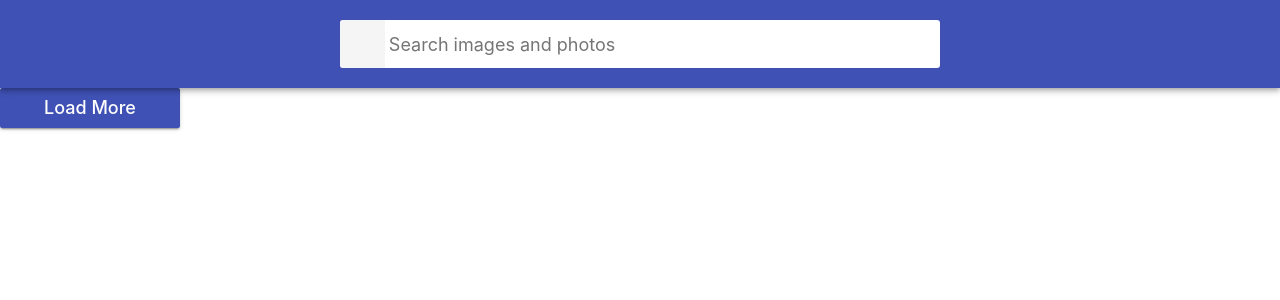
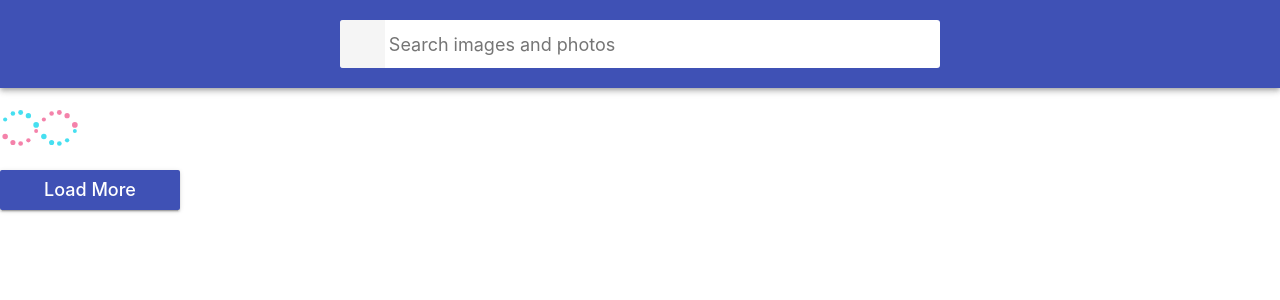
Before and after one commit to Sokilskill/goit-react-hw-03-image-finder, a React (Create React App) app: page / in a window 1280 px wide. Shown: the top 300 px of the page. Built offline with nearby package versions, Linux system fonts and the light colour scheme.

Commit message:
added notification/api.js/

```diff
--- a/package.json
+++ b/package.json
@@ -7,9 +7,13 @@
     "@testing-library/jest-dom": "^5.16.3",
     "@testing-library/react": "^12.1.4",
     "@testing-library/user-event": "^13.5.0",
+    "axios": "^1.5.0",
     "react": "^18.1.0",
     "react-dom": "^18.1.0",
+    "react-icons": "^4.11.0",
+    "react-loader-spinner": "^5.4.5",
     "react-scripts": "5.0.1",
+    "react-toastify": "^9.1.3",
     "reset-css": "^5.0.2",
     "web-vitals": "^2.1.3"
   },
--- a/public/index.html
+++ b/public/index.html
@@ -60,6 +60,7 @@
   <body>
     <noscript>You need to enable JavaScript to run this app.</noscript>
     <div id="root"></div>
+    <!-- <div id="modal"></div> -->
     <!--
       This HTML file is a template.
       If you open it directly in the browser, you will see an empty page.
--- a/src/components/App.jsx
+++ b/src/components/App.jsx
@@ -1,11 +1,12 @@
 import { Component } from 'react';
+import { ToastContainer } from 'react-toastify';
 import SearchBar from './SearchBar/SearchBar';
 import ImageGallery from './ImageGallery/ImageGallery';
 import Button from './Button/Button';
+import Loader from './Loader/Loader';
+import Modal from './Modal/Modal';
 
-const API_KEY = '38642451-6ca93df2512694306dc1a1cd7';
-
-const BASE_URL = 'https://pixabay.com/api/';
+import 'react-toastify/dist/ReactToastify.min.css';
 
 export class App extends Component {
   state = {
@@ -20,8 +21,10 @@ export class App extends Component {
     return (
       <>
         <SearchBar onSubmit={this.handlerFormSubmit} />
+        <Loader />
         <ImageGallery />
         <Button />
+        <ToastContainer />
       </>
     );
   }
--- a/src/components/Loader/Loader.jsx
+++ b/src/components/Loader/Loader.jsx
@@ -0,0 +1,21 @@
+import React from 'react';
+import PropTypes from 'prop-types';
+import { Dna } from 'react-loader-spinner';
+function Loader(props) {
+  return (
+    <div>
+      <Dna
+        visible={true}
+        height="80"
+        width="80"
+        ariaLabel="dna-loading"
+        wrapperStyle={{}}
+        wrapperClass="dna-wrapper"
+      />
+    </div>
+  );
+}
+
+Loader.propTypes = {};
+
+export default Loader;
--- a/src/components/Modal/Modal.jsx
+++ b/src/components/Modal/Modal.jsx
@@ -0,0 +1,14 @@
+import React from 'react';
+import PropTypes from 'prop-types';
+import css from './Modal.module.css';
+
+export default function Modal(props) {
+  return (
+    <div className={css.overlay}>
+      <div className={css.modal}>
+        <img src="" alt="" />
+      </div>
+    </div>
+  );
+}
+Modal.propTypes = {};
--- /dev/null
+++ b/src/components/Modal/Modal.module.css
@@ -0,0 +1,17 @@
+.overlay {
+  position: fixed;
+  top: 0;
+  left: 0;
+  width: 100vw;
+  height: 100vh;
+  display: flex;
+  justify-content: center;
+  align-items: center;
+  background-color: rgba(0, 0, 0, 0.8);
+  z-index: 1200;
+}
+
+.modal {
+  max-width: calc(100vw - 48px);
+  max-height: calc(100vh - 24px);
+}
--- a/src/components/SearchBar/SearchBar.jsx
+++ b/src/components/SearchBar/SearchBar.jsx
@@ -1,5 +1,7 @@
 import React, { Component } from 'react';
 import PropTypes from 'prop-types';
+import { toast } from 'react-toastify';
+
 import css from './SearchBar.module.css';
 
 export default class SearchBar extends Component {
@@ -9,6 +11,10 @@ export default class SearchBar extends Component {
 
   handlerFormSubmit = e => {
     e.preventDefault();
+    if (this.state.searchQuery.trim() === '') {
+      toast('Введіть щось для пошуку');
+      return;
+    }
     this.props.onSubmit(this.state.searchQuery);
     this.setState({ searchQuery: '' });
   };
@@ -18,6 +24,8 @@ export default class SearchBar extends Component {
   };
 
   render() {
+    const { searchQuery } = this.state;
+
     return (
       <header className={css.searchbar}>
         <form className={css.searchForm} onSubmit={this.handlerFormSubmit}>
@@ -32,7 +40,7 @@ export default class SearchBar extends Component {
             autoComplete="off"
             autoFocus
             placeholder="Search images and photos"
-            value={this.state.searchQuery}
+            value={searchQuery}
           />
         </form>
       </header>
--- a/src/components/styles.css
+++ /dev/null
@@ -1,66 +0,0 @@
-html {
-  box-sizing: border-box;
-  width: 100vw;
-  overflow-x: hidden;
-}
-
-*,
-*::before,
-*::after {
-  box-sizing: inherit;
-}
-
-body {
-  margin: 0;
-  font-family: -apple-system, BlinkMacSystemFont, 'Segoe UI', Roboto,
-    Oxygen-Sans, Ubuntu, Cantarell, 'Helvetica Neue', sans-serif;
-  color: #212121;
-  background-color: #fff;
-  -webkit-font-smoothing: antialiased;
-  -moz-osx-font-smoothing: grayscale;
-}
-
-img {
-  display: block;
-  max-width: 100%;
-  height: auto;
-}
-
-/*
- * Стили компонента App
- */
-.App {
-  display: grid;
-  grid-template-columns: 1fr;
-  grid-gap: 16px;
-  padding-bottom: 24px;
-}
-
-/*
-
-
-/*
- * Стилі компонента ImageGalleryItem
- */
-
-/*
- * Стили компонента Modal
- */
-
-.Overlay {
-  position: fixed;
-  top: 0;
-  left: 0;
-  width: 100vw;
-  height: 100vh;
-  display: flex;
-  justify-content: center;
-  align-items: center;
-  background-color: rgba(0, 0, 0, 0.8);
-  z-index: 1200;
-}
-
-.Modal {
-  max-width: calc(100vw - 48px);
-  max-height: calc(100vh - 24px);
-}
--- a/src/index.js
+++ b/src/index.js
@@ -8,3 +8,9 @@ ReactDOM.createRoot(document.getElementById('root')).render(
     <App />
   </React.StrictMode>
 );
+
+// ReactDOM.createRoot(document.getElementById('modal')).render(
+//   <React.StrictMode>
+//     <Modal />
+//   </React.StrictMode>
+// );
```
Also changed, not shown: src/api/pixabayAPI.js (added, +33 -0 lines), src/components/SearchBar/SearchBar.module.css (+1 -6 lines), 1 other file (tests, documents, lock files or other folders).
